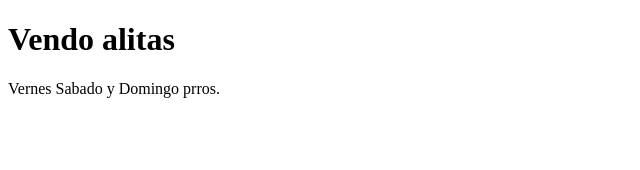
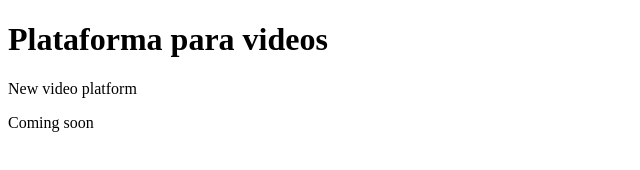
Before and after one commit to Gera202/Gera202.github.io, a plain HTML site: page index.html in a window 1280 px wide. Shown: the whole page, without its empty margins (0-640 px from the left). Drawn offline with Linux system fonts and the light colour scheme.

Commit message:
Update index.html

```diff
--- a/index.html
+++ b/index.html
@@ -1,12 +1,12 @@
 <!DOCTYPE html>
 <html>
 <head>
-<title>Gerardo Enriquez</title>
+<title>New Cinema</title>
 </head>
 <body>
 
-<h1>Vendo alitas</h1>
-<p> Vernes Sabado y Domingo prros.</p>
-
+<h1>Plataforma para videos </h1>
+<p> New video platform  </p>
+  <p> Coming soon </p>
 </body>
 </html>
```
